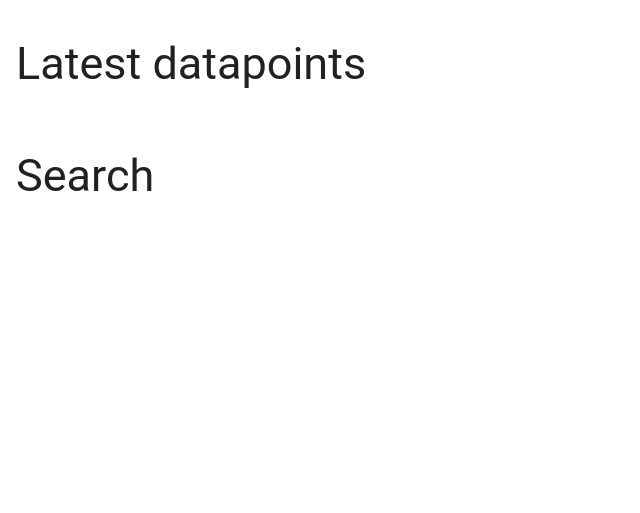
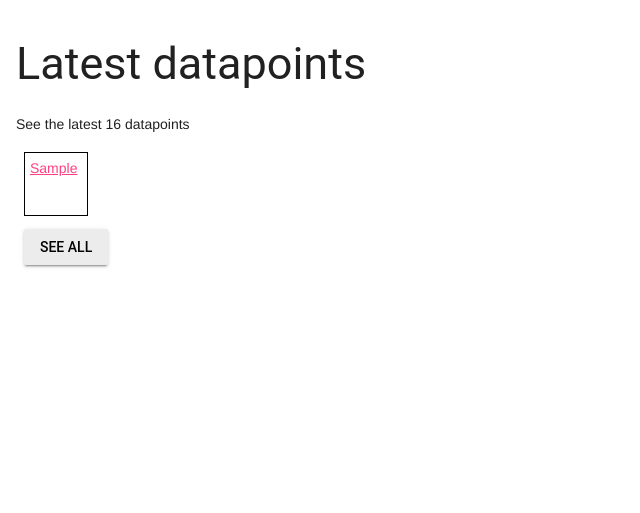
Before and after one commit to tomaslibal/datalab, a Django app: page / in a window 1280 px wide. Shown: the part 64-577 px from the top of the page, without its empty margins (0-640 px from the left). Run offline with Django 3.2, Linux system fonts and the light colour scheme; tables that the repository leaves empty hold one stand-in row (values such as "Sample post"); some libraries are stand-ins or nearby versions.

Commit message:
update the home page and add "added" field to the Datapoint model

```diff
--- a/lab/models.py
+++ b/lab/models.py
@@ -24,6 +24,7 @@ class Datapoint(models.Model):
     description = models.CharField(blank=True, max_length=256)
     active = models.BooleanField(default=True)
     labels = models.ManyToManyField(Label, blank=True)
+    added = models.DateTimeField(auto_now_add=True)
 
     def __str__(self):
         return self.name
--- a/lab/static/css/style_no_pre.css
+++ b/lab/static/css/style_no_pre.css
@@ -113,6 +113,20 @@ h1 {
     padding: 0 5px;
 }
 
+.latest-dp {
+    padding: 5px 5px;
+    border: 1px solid black;
+    overflow: hidden;
+    height: 52px;
+    width: 52px;
+    display: inline-block;
+}
+
+.latest-dp a {
+    color: none;
+    display: inline-block;
+}
+
 /*
 mdl
 */
--- a/lab/templates/lab/home.html
+++ b/lab/templates/lab/home.html
@@ -3,8 +3,31 @@
 {% block content %}
 <div class="mdl-cell mdl-cell--12-col">
     <h2>Latest datapoints</h2>
+
+    <p>See the latest 16 datapoints</p>
+
+    <div class="mdl-cell mdl-cell--12-col">
+        {% for dp in latest_dps %}
+           <span class="latest-dp">
+               <a href="/datapoint/{{ dp.id }}">
+                   {% if dp.entity_type.name == 'image' %}
+                       <img src="/api/datapoint/as_image/{{ dp.id }}">
+                   {% else %}
+                       {{ dp.data|truncatechars:16  }}
+                   {% endif %}
+               </a>
+           </span>
+        {% endfor %}
+    </div>
+
+    <div class="mdl-cell mdl-cell--12-col">
+    <button class="mdl-button mdl-js-button mdl-button--raised mdl-js-ripple-effect">
+        See all
+    </button>
+    </div>
+
 </div>
-<div class="mdl-cell mdl-cell--12-col">
+<!-- <div class="mdl-cell mdl-cell--12-col">
     <h2>Search</h2>
-</div>
+</div> -->
 {% endblock %}
--- a/lab/views.py
+++ b/lab/views.py
@@ -10,7 +10,8 @@ from .models import Datapoint, Entity, Label
 
 @csrf_protect
 def home(request):
-    return render(request, 'lab/home.html', {})
+    latest_dps = Datapoint.objects.order_by('-id')[:16]
+    return render(request, 'lab/home.html', { 'latest_dps': latest_dps })
 
 def datapoints(request):
     datapoints = Datapoint.objects.all()
```
Also changed, not shown: lab/migrations/0008_datapoint_added.py (added).
